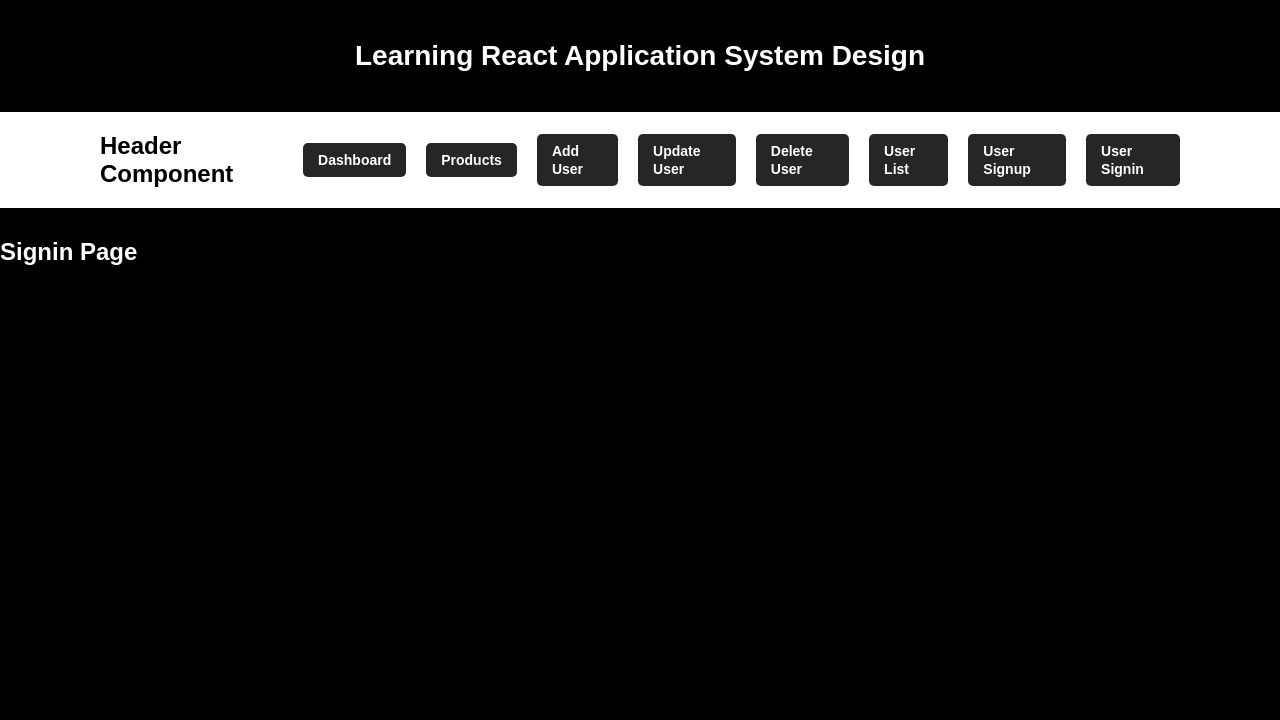
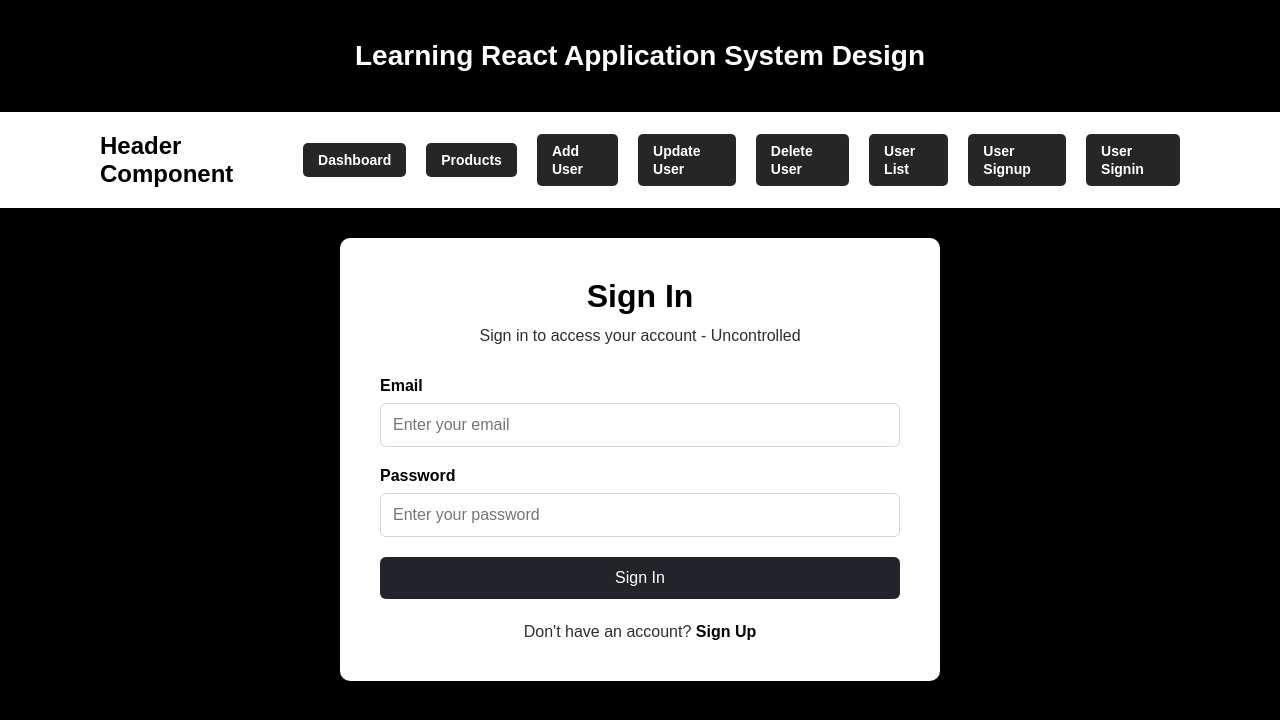
Before and after one commit to SudiptoRahaOfficial/Learning-React-System-Design, a React (Vite) app: page /user-signin in a window 1280 px wide. Shown: the top 720 px of the page. Built offline with nearby package versions, Linux system fonts and the light colour scheme.

Commit message:
controlled component | signup

```diff
--- a/src/main.css
+++ b/src/main.css
@@ -277,3 +277,95 @@ body {
 .btn-hover:hover {
 	background-color: #000 !important;
 }
+
+/* ===========================
+   Authentication
+=========================== */
+
+.auth-page {
+	display: flex;
+	justify-content: center;
+	align-items: center;
+}
+
+.auth-card {
+	width: 100%;
+	max-width: 600px;
+	background-color: #ffffff;
+	padding: 40px;
+	border-radius: 10px;
+}
+
+.auth-title {
+	font-size: 32px;
+	text-align: center;
+	margin-bottom: 12px;
+	color: #000;
+}
+
+.auth-description {
+	text-align: center;
+	color: #2e2e2e;
+	margin-bottom: 32px;
+}
+
+.auth-form {
+	display: flex;
+	flex-direction: column;
+	gap: 20px;
+}
+
+.form-group {
+	display: flex;
+	flex-direction: column;
+}
+
+.form-group label {
+	margin-bottom: 8px;
+	font-weight: 600;
+	color: #000;
+}
+
+.form-group input {
+	padding: 12px;
+	font-size: 16px;
+	border: 1px solid #ced4da;
+	border-radius: 6px;
+	outline: none;
+	transition: border-color 0.2s ease;
+}
+
+.form-group input:focus {
+	border-color: #212529;
+}
+
+.auth-button {
+	padding: 12px;
+	font-size: 16px;
+	border: none;
+	border-radius: 6px;
+	background-color: #212529;
+	color: #ffffff;
+	cursor: pointer;
+	transition: background-color 0.2s ease;
+}
+
+.auth-button:hover {
+	background-color: #000000;
+}
+
+.auth-footer {
+	margin-top: 24px;
+	text-align: center;
+	color: #2e2e2e;
+}
+
+.auth-footer a {
+	color: #000;
+	text-decoration: none;
+	font-weight: 600;
+}
+
+.auth-footer a:hover {
+	text-decoration: underline;
+}
--- a/src/pages/auth/Signin.jsx
+++ b/src/pages/auth/Signin.jsx
@@ -1,10 +1,59 @@
-import React from 'react'
+import { Link } from 'react-router'
 
 function Signin() {
+	const handleSubmit = (event) => {
+		event.preventDefault()
+
+		// TODO: Implement sign in logic
+	}
+
 	return (
-		<div>
-			<h2>Signin Page</h2>
-		</div>
+		<main className='auth-page'>
+			<section className='auth-card'>
+				<h1 className='auth-title'>Sign In</h1>
+
+				<p className='auth-description'>
+					Sign in to access your account - Uncontrolled
+				</p>
+
+				<form className='auth-form' onSubmit={handleSubmit}>
+					<div className='form-group'>
+						<label htmlFor='email'>Email</label>
+
+						<input
+							id='email'
+							type='email'
+							name='email'
+							placeholder='Enter your email'
+							autoComplete='email'
+							required
+						/>
+					</div>
+
+					<div className='form-group'>
+						<label htmlFor='password'>Password</label>
+
+						<input
+							id='password'
+							type='password'
+							name='password'
+							placeholder='Enter your password'
+							autoComplete='current-password'
+							required
+						/>
+					</div>
+
+					<button type='submit' className='auth-button'>
+						Sign In
+					</button>
+				</form>
+
+				<p className='auth-footer'>
+					Don't have an account?{' '}
+					<Link to='/user-signup'>Sign Up</Link>
+				</p>
+			</section>
+		</main>
 	)
 }
 
--- a/src/pages/auth/Signup.jsx
+++ b/src/pages/auth/Signup.jsx
@@ -1,10 +1,84 @@
-import React from 'react'
+import React, { useState } from 'react'
+import { Link } from 'react-router'
 
 function Signup() {
+	const [name, setname] = useState('')
+	const [email, setemail] = useState('')
+	const [password, setpassword] = useState('')
+
+	const handleSubmit = (event) => {
+		event.preventDefault()
+		console.log(name, email, password)
+	}
+
 	return (
-		<div>
-			<h2>Signup Page</h2>
-		</div>
+		<main className='auth-page'>
+			<section className='auth-card'>
+				<h1 className='auth-title'>Create Account</h1>
+
+				<p className='auth-description'>
+					Create a new account to get started - Controlled
+				</p>
+
+				<form className='auth-form' onSubmit={handleSubmit}>
+					<div className='form-group'>
+						<label htmlFor='name'>Full Name</label>
+
+						<input
+							onChange={(event) => setname(event.target.value)}
+							value={name}
+							id='name'
+							type='text'
+							name='name'
+							placeholder='Enter your full name'
+							autoComplete='name'
+							required
+						/>
+					</div>
+
+					<div className='form-group'>
+						<label htmlFor='email'>Email</label>
+
+						<input
+							onChange={(event) => setemail(event.target.value)}
+							value={email}
+							id='email'
+							type='email'
+							name='email'
+							placeholder='Enter your email'
+							autoComplete='email'
+							required
+						/>
+					</div>
+
+					<div className='form-group'>
+						<label htmlFor='password'>Password</label>
+
+						<input
+							onChange={(event) =>
+								setpassword(event.target.value)
+							}
+							value={password}
+							id='password'
+							type='password'
+							name='password'
+							placeholder='Create a password'
+							autoComplete='new-password'
+							required
+						/>
+					</div>
+
+					<button type='submit' className='auth-button'>
+						Create Account
+					</button>
+				</form>
+
+				<p className='auth-footer'>
+					Already have an account?{' '}
+					<Link to='/user-signin'>Sign In</Link>
+				</p>
+			</section>
+		</main>
 	)
 }
 
```
Also changed, not shown: 1 other file (tests, documents, lock files or other folders).
